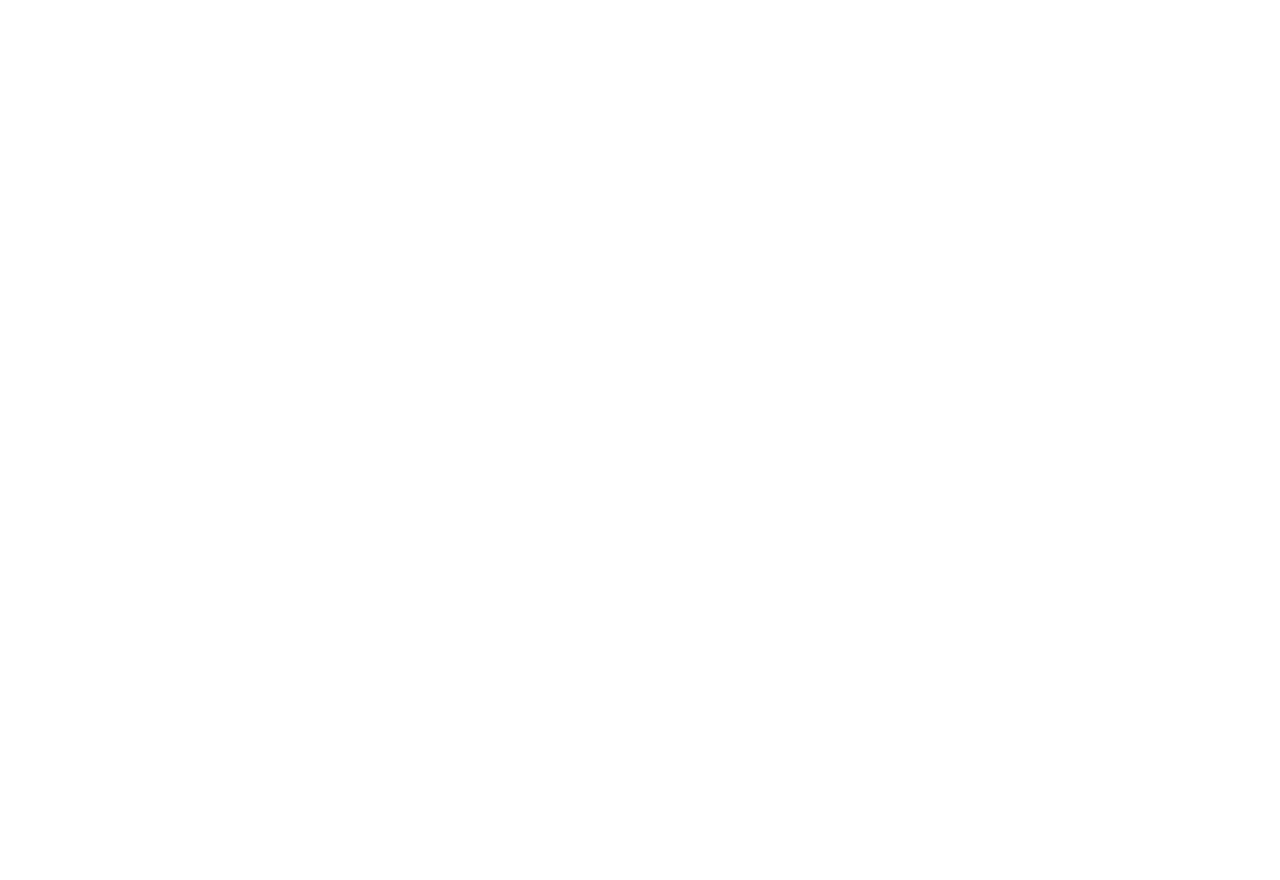
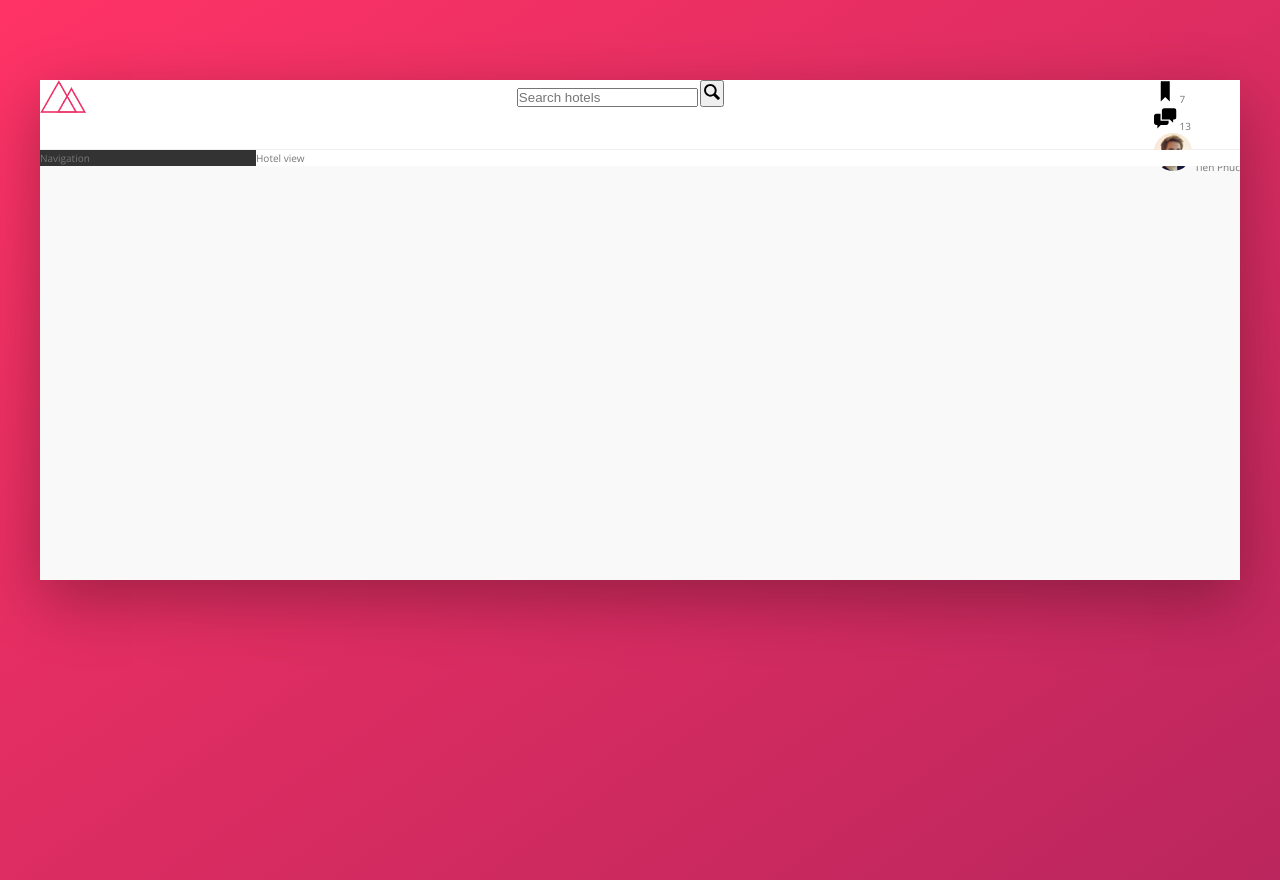
Before and after one commit to phucvu-1999/flex-box-review, a website: page index.html in a window 1280 px wide. Before the commit the page ends 800 px from the top, so only its background shows below. Drawn offline with nearby package versions, Linux system fonts and the light colour scheme.

Commit message:
Building the header of the app

```diff
--- a/index.html
+++ b/index.html
@@ -1,16 +1,57 @@
 <!DOCTYPE html>
 <html lang="en">
-    <head>
-        <meta charset="UTF-8">
-        <meta name="viewport" content="width=device-width, initial-scale=1.0">
+  <head>
+    <meta charset="UTF-8" />
+    <meta name="viewport" content="width=device-width, initial-scale=1.0" />
 
-        <link href="https://fonts.googleapis.com/css?family=Open+Sans:300,400,600" rel="stylesheet">
-        <link rel="stylesheet" href="css/style.css">
-        <link rel="shortcut icon" type="image/png" href="img/favicon.png">
+    <link
+      href="https://fonts.googleapis.com/css?family=Open+Sans:300,400,600"
+      rel="stylesheet"
+    />
+    <link rel="stylesheet" href="css/style.css" />
+    <link rel="shortcut icon" type="image/png" href="img/favicon.png" />
 
-        <title>trillo &mdash; Your all-in-one booking app</title>
-    </head>
-    <body>
+    <title>trillo &mdash; Your all-in-one booking app</title>
+  </head>
+  <body>
+    <div class="container">
+      <header class="header">
+        <img src="./img/logo.png" alt="Trillo logo" class="logo" />
 
-    </body>
+        <form action="#" class="search">
+          <input type="" class="search__input" placeholder="Search hotels" />
+          <button class="search__button">
+            <svg class="search__icon">
+              <use xlink:href="./img/sprite.svg#icon-magnifying-glass"></use>
+            </svg>
+          </button>
+        </form>
+
+        <nav class="user-nav">
+          <div class="user-nav__icon-box">
+            <svg class="user-nav__icon">
+              <use xlink:href="./img/sprite.svg#icon-bookmark"></use>
+            </svg>
+            <span class="user-nav__notification">7</span>
+          </div>
+
+          <div class="user-nav__icon-box">
+            <svg class="user-nav__icon">
+              <use xlink:href="./img/sprite.svg#icon-chat"></use>
+            </svg>
+            <span class="user-nav__notification">13</span>
+          </div>
+
+          <div class="user-nav__user">
+            <img src="./img/user.jpg" alt="User" class="user-nav__user-photo" />
+            <span class="user-nav__user-name">Tien Phuc</span>
+          </div>
+        </nav>
+      </header>
+      <div class="content">
+        <nav class="sidebar">Navigation</nav>
+        <main class="hotel-view">Hotel view</main>
+      </div>
+    </div>
+  </body>
 </html>
--- /dev/null
+++ b/sass/_base.scss
@@ -0,0 +1,67 @@
+/*
+COLORS
+
+Primary: #eb2f64
+Primary light: #FF3366
+Primary dark: #BA265D
+
+Grey light 1: #faf9f9
+Grey light 2: #f4f2f2
+Grey light 3: #f0eeee
+Grey light 4: #ccc
+
+Grey dark 1: #333
+Grey dark 2: #777
+Grey dark 3: #999
+
+*/
+
+:root {
+  --color-primary: #eb2f64;
+  --color-primary-light: #ff3366;
+  --color-primary-dark: #ba265d;
+
+  --color-grey-light-1: #faf9f9;
+  --color-grey-light-2: #f4f2f2;
+  --color-grey-light-2: #f0eeee;
+  --color-grey-light-4: #ccc;
+
+  --color-grey-dark-1: #333;
+  --color-grey-dark-2: #777;
+  --color-grey-dark-3: #999;
+
+  --color-white: #fff;
+  --color-black: #000;
+}
+
+* {
+  margin: 0;
+  padding: 0;
+}
+
+*,
+*::before,
+*::after {
+  box-sizing: inherit;
+}
+
+html {
+  box-sizing: border-box;
+  font-size: 62.5%; // 1rem = 10px;
+}
+
+body {
+  font-family: "Open Sans", sans-serif;
+  font-weight: 400;
+  line-height: 1.6;
+  color: var(--color-grey-dark-2);
+  background-image: linear-gradient(
+    to right bottom,
+    var(--color-primary-light),
+    var(--color-primary-dark)
+  );
+
+  background-size: cover;
+  background-repeat: no-repeat;
+  height: 100vh;
+}
--- /dev/null
+++ b/sass/_component.scss
@@ -0,0 +1,47 @@
+///////////////////////////////////////////////////
+// LOGO
+
+.logo {
+  height: 3.25rem;
+}
+
+///////////////////////////////////////////////////
+// SEARCH
+.search {
+  &__input {
+  }
+
+  &__button {
+  }
+
+  &__icon {
+    height: 2rem;
+    width: 2rem;
+  }
+}
+
+///////////////////////////////////////////////////
+// USER NAV
+.user-nav {
+  &__icon-box {
+  }
+
+  &__icon {
+    height: 2.25rem;
+    width: 2.25rem;
+  }
+
+  &__notification {
+  }
+
+  &__user {
+  }
+
+  &__user-photo {
+    height: 3.75rem;
+    border-radius: 50%;
+  }
+
+  &__user-name {
+  }
+}
--- /dev/null
+++ b/sass/_layout.scss
@@ -0,0 +1,29 @@
+.container {
+  max-width: 120rem;
+  margin: 8rem auto;
+  background-color: var(--color-grey-light-1);
+  box-shadow: 0 2rem 6rem rgba($color: #000000, $alpha: 0.3);
+  min-height: 50rem;
+}
+
+.header {
+  height: 7rem;
+  background-color: #fff;
+  border-bottom: 0.1rem solid var(--color-grey-light-2);
+
+  display: flex;
+  justify-content: space-between;
+}
+
+.content {
+  display: flex;
+}
+.sidebar {
+  background-color: var(--color-grey-dark-1);
+  flex: 0 0 18%;
+}
+
+.hotel-view {
+  background-color: var(--color-white);
+  flex: 1;
+}
--- a/sass/main.scss
+++ b/sass/main.scss
@@ -1,17 +1,3 @@
-/*
-COLORS
-
-Primary: #eb2f64
-Primary light: #FF3366
-Primary dark: #BA265D
-
-Grey light 1: #faf9f9
-Grey light 2: #f4f2f2
-Grey light 3: #f0eeee
-Grey light 4: #ccc
-
-Grey dark 1: #333
-Grey dark 2: #777
-Grey dark 3: #999
-
-*/
+@import "./base";
+@import "./component";
+@import "./layout";
```
Also changed, not shown: package.json (+5 -7 lines), css/style.css, img/SVG/aircraft-take-off.svg (added), img/SVG/bookmark.svg (added), img/SVG/chat.svg (added), img/SVG/chevron-thin-right.svg (added), img/SVG/home.svg (added), img/SVG/key.svg (added), img/SVG/location.svg (added), img/SVG/magnifying-glass.svg (added), img/SVG/map.svg (added), img/SVG/star.svg (added), img/sprites.svg (added), 2 other files.
